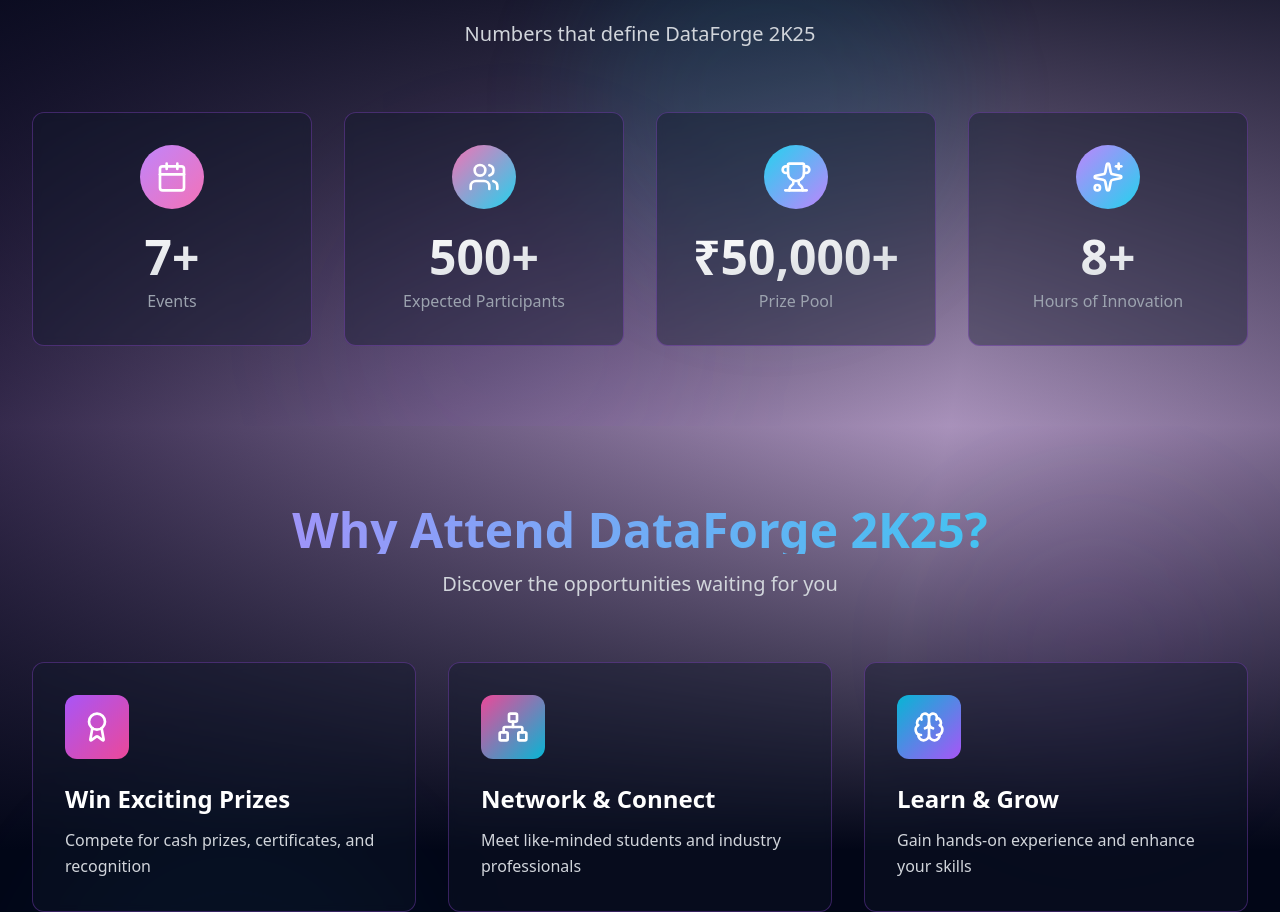
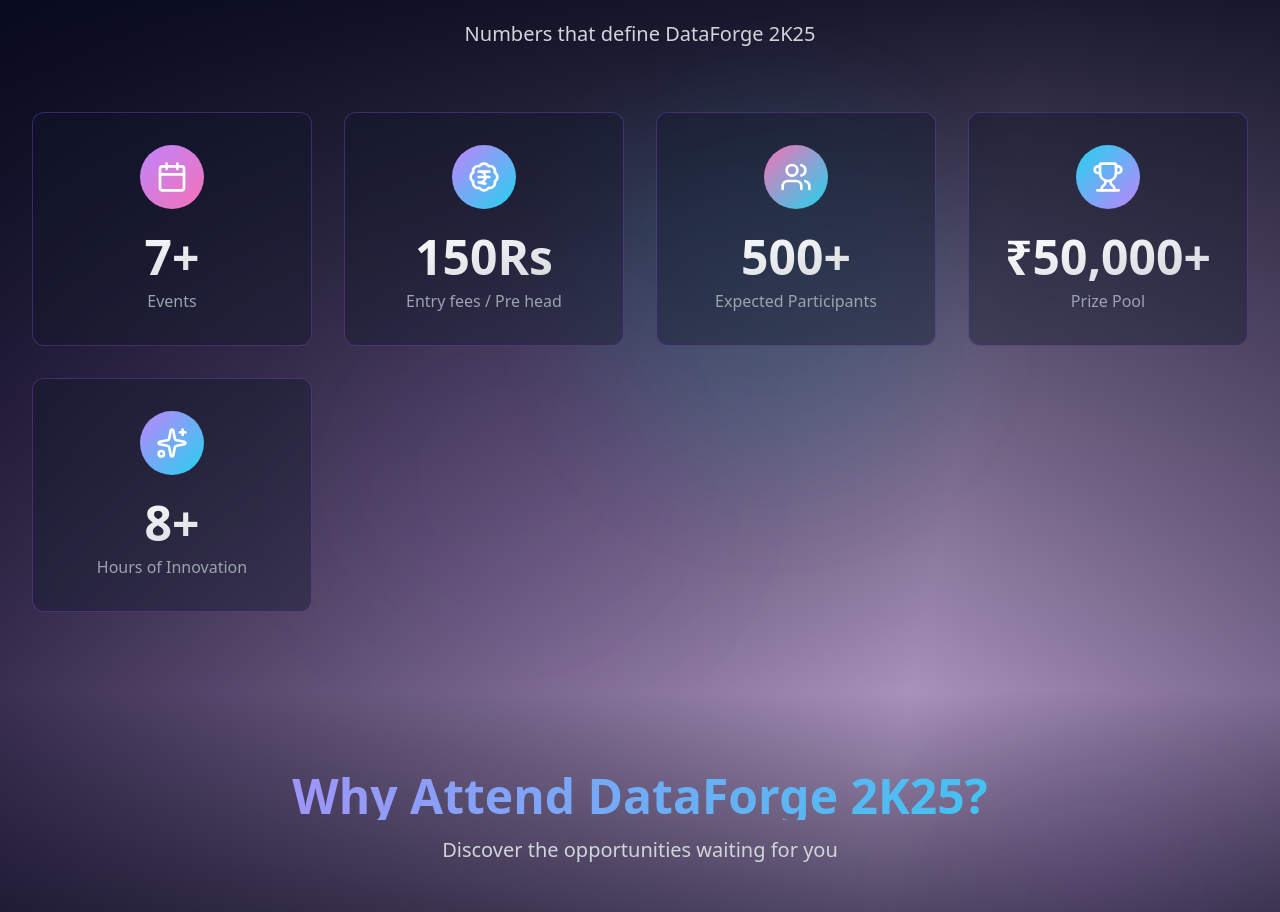
Before and after one commit to ThePremkumar/DataForge-2K25, a React (Vite) app: page / in a window 1280 px wide. Shown: the part 1240-2152 px from the top of the page. Built offline with nearby package versions, Linux system fonts and the light colour scheme.

Commit message:
update the entry fees

```diff
--- a/src/components/EventHighlights.tsx
+++ b/src/components/EventHighlights.tsx
@@ -1,5 +1,5 @@
 import React, { useEffect, useState, useRef } from 'react';
-import { TrophyIcon, UsersIcon, CalendarIcon, SparklesIcon } from 'lucide-react';
+import { TrophyIcon, UsersIcon, CalendarIcon, SparklesIcon, BadgeIndianRupee } from 'lucide-react';
 export function EventHighlights() {
   const [isVisible, setIsVisible] = useState(false);
   const [counts, setCounts] = useState({
@@ -16,6 +16,12 @@ export function EventHighlights() {
     suffix: '+',
     color: 'from-purple-400 to-pink-400'
   }, {
+      icon: BadgeIndianRupee,
+      label: 'Entry fees / Pre head',
+      value: '150',
+      suffix: 'Rs',
+      color: 'from-purple-400 to-cyan-400'
+  },{
     icon: UsersIcon,
     label: 'Expected Participants',
     value: 500,
@@ -34,7 +40,8 @@ export function EventHighlights() {
     value: 8,
     suffix: '+',
     color: 'from-purple-400 to-cyan-400'
-  }];
+  }
+  ];
   useEffect(() => {
     const observer = new IntersectionObserver(([entry]) => {
       if (entry.isIntersecting) {
```
